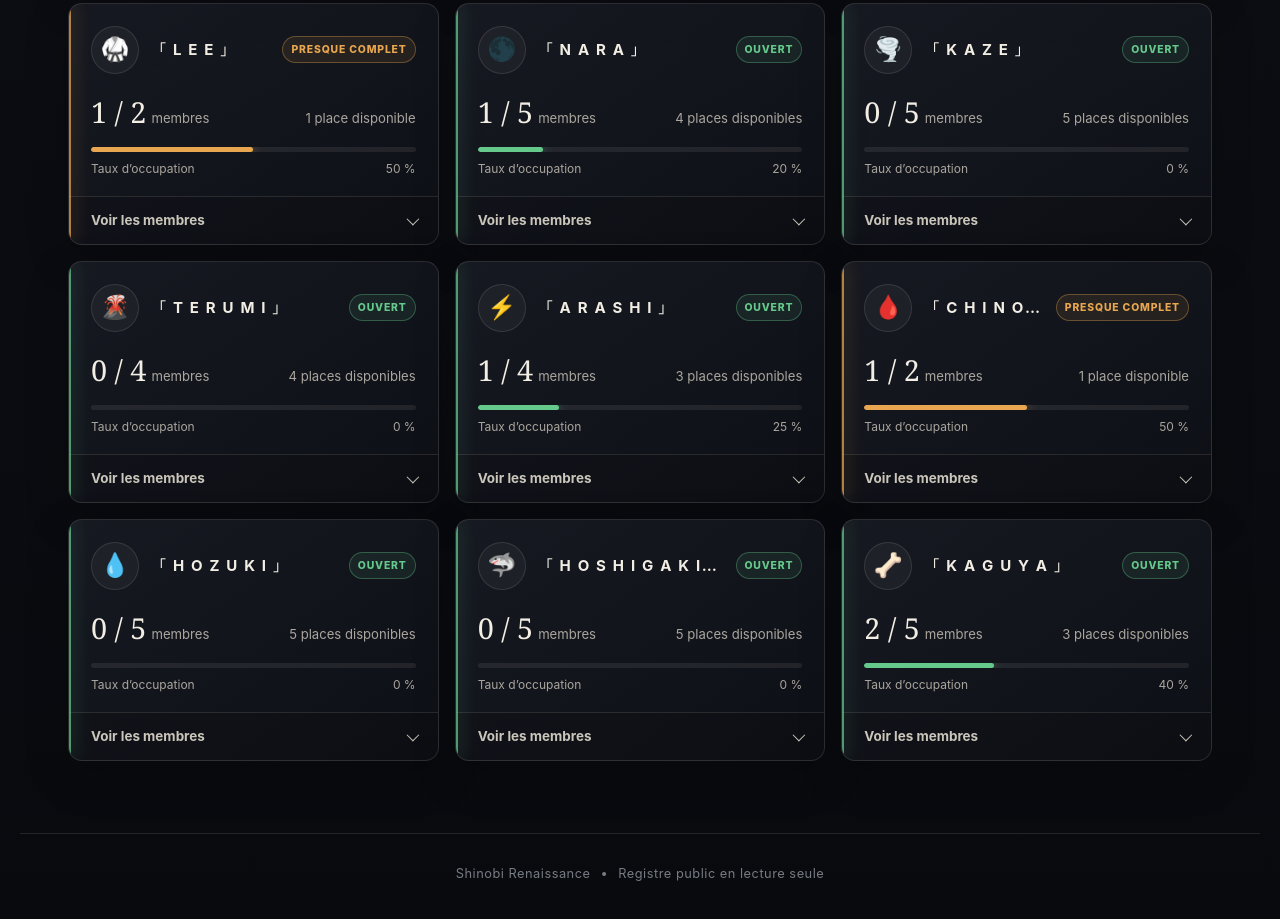
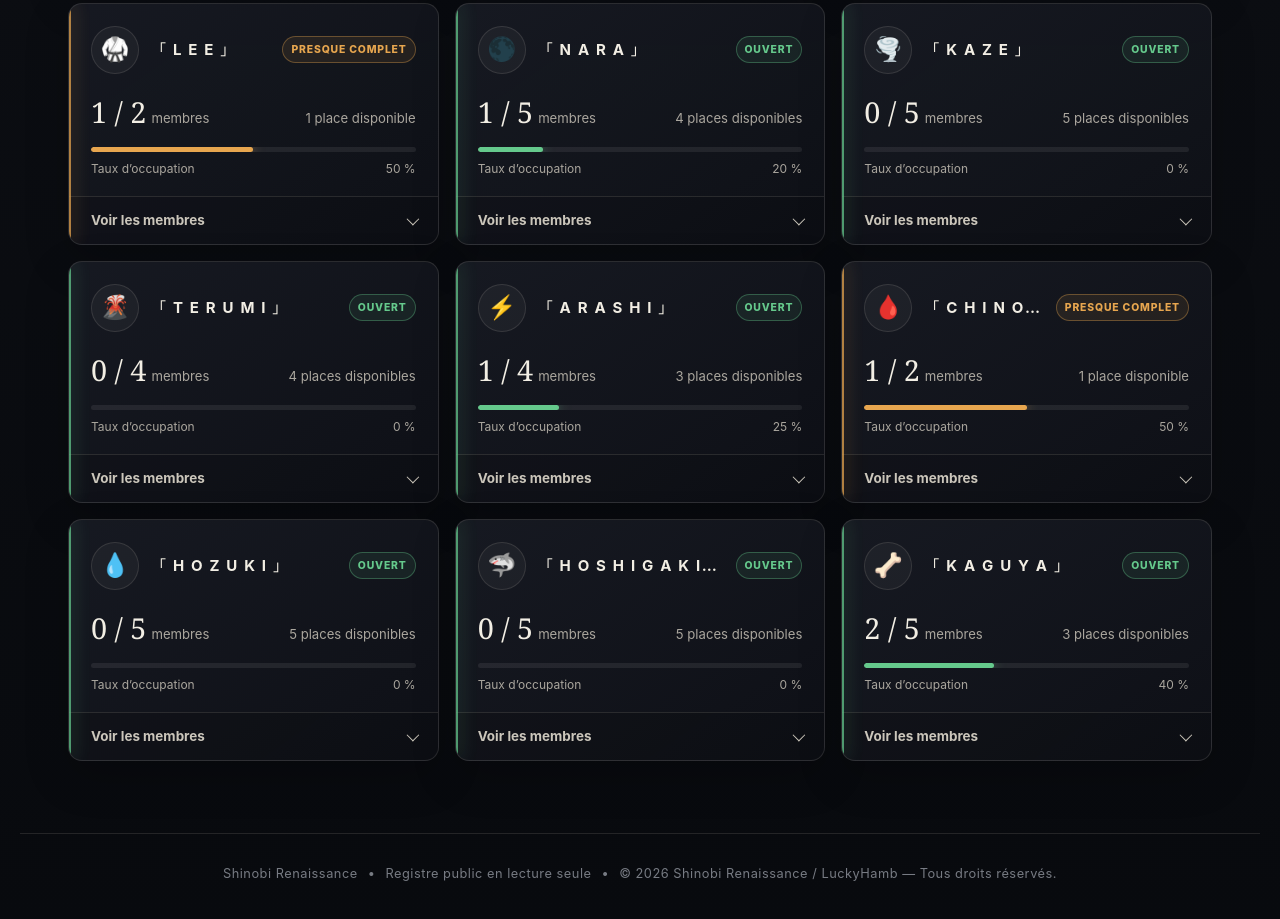
Before and after one commit to LuckyHamb/recensement-shinobi-renaissance, a plain HTML site: page index.html in a window 1280 px wide. Shown: the part 1423-2342 px from the top of the page. Drawn offline with Linux system fonts and the light colour scheme.

Commit message:
Ajoute la mention de copyright au site

```diff
--- a/index.html
+++ b/index.html
@@ -172,6 +172,8 @@
         <span>Shinobi Renaissance</span>
         <span aria-hidden="true">•</span>
         <span>Registre public en lecture seule</span>
+        <span aria-hidden="true">•</span>
+        <span>© 2026 Shinobi Renaissance / LuckyHamb — Tous droits réservés.</span>
       </footer>
     </div>
   </body>
```
